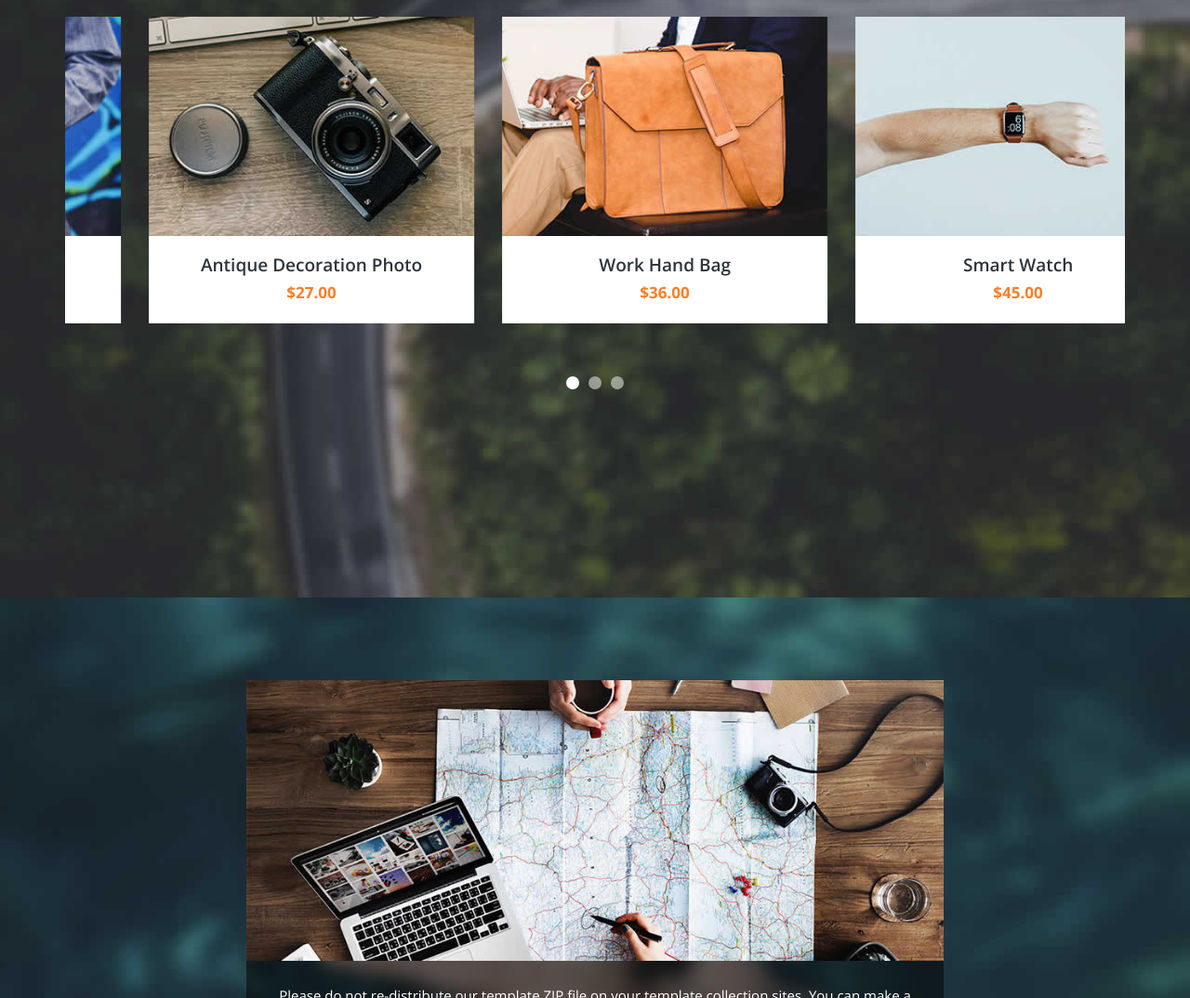
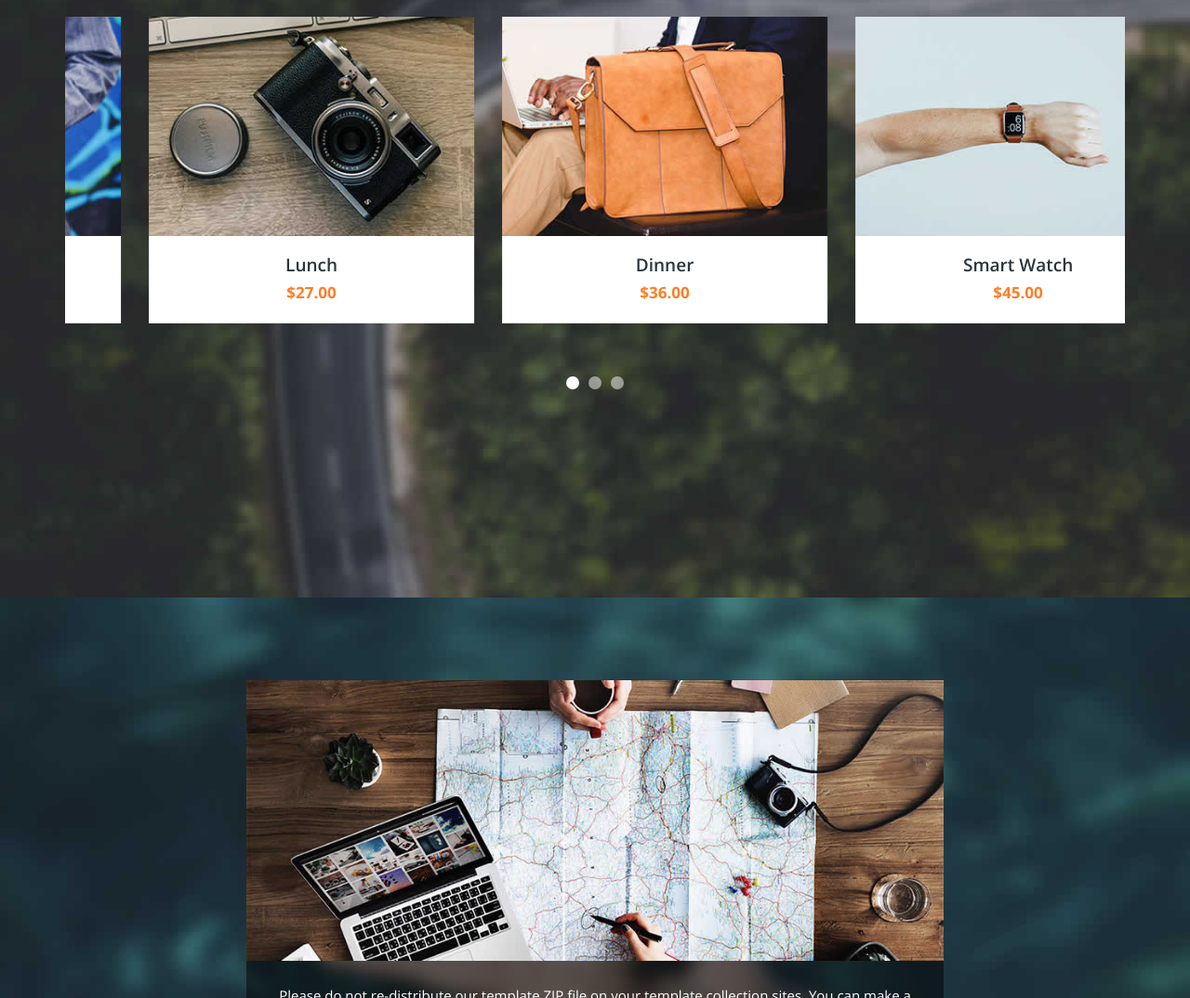
Before and after one commit to prinjal-boruah/angel-girls-hostel, a plain HTML site: page index.html in a window 1280 px wide. Shown: the part 1757-2831 px from the top of the page at 93% size. Drawn offline with nearby package versions, Linux system fonts and the light colour scheme.

Commit message:
2nd commit

```diff
--- a/index.html
+++ b/index.html
@@ -109,7 +109,7 @@ https://templatemo.com/tm-526-vanilla
                             <div class="testimonials-item">
                                 <a href="img/1st-big-item.jpg" data-lightbox="image-1"><img src="img/1st-item.jpg" alt=""></a>
                                 <div class="text-content">
-                                    <h4>Awesome Note Book</h4>
+                                    <h4>Breakfast</h4>
                                     <span>$18.00</span>
                                 </div>
                             </div>
@@ -118,7 +118,7 @@ https://templatemo.com/tm-526-vanilla
                             <div class="testimonials-item">
                                 <a href="img/2nd-big-item.jpg" data-lightbox="image-1"><img src="img/2nd-item.jpg" alt=""></a>
                                 <div class="text-content">
-                                    <h4>Antique Decoration Photo</h4>
+                                    <h4>Lunch</h4>
                                     <span>$27.00</span>
                                 </div>
                             </div>
@@ -127,7 +127,7 @@ https://templatemo.com/tm-526-vanilla
                             <div class="testimonials-item">
                                 <a href="img/3rd-big-item.jpg" data-lightbox="image-1"><img src="img/3rd-item.jpg" alt=""></a>
                                 <div class="text-content">
-                                    <h4>Work Hand Bag</h4>
+                                    <h4>Dinner</h4>
                                     <span>$36.00</span>
                                 </div>
                             </div>
```
